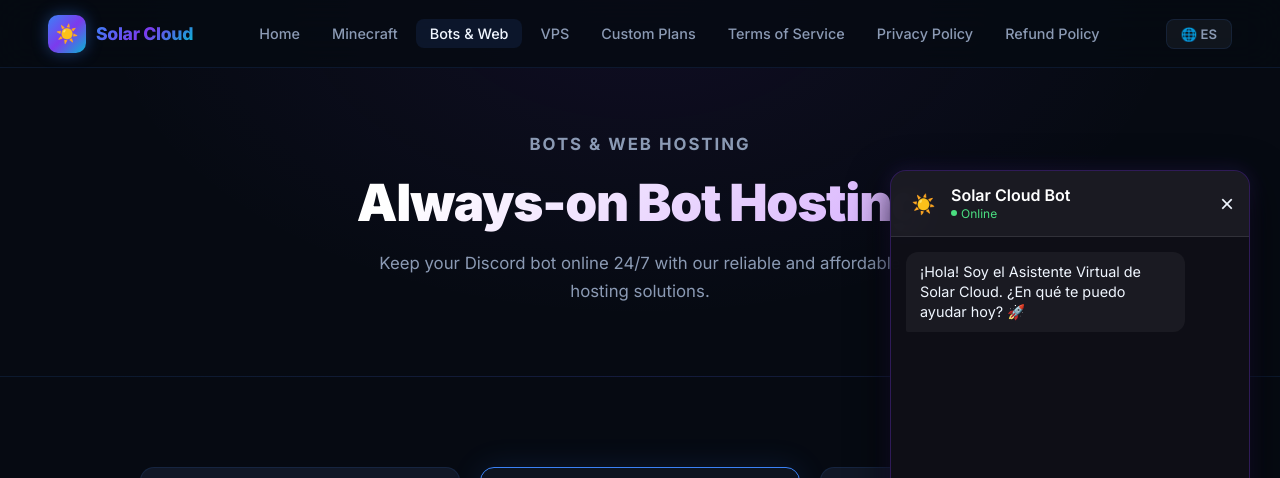
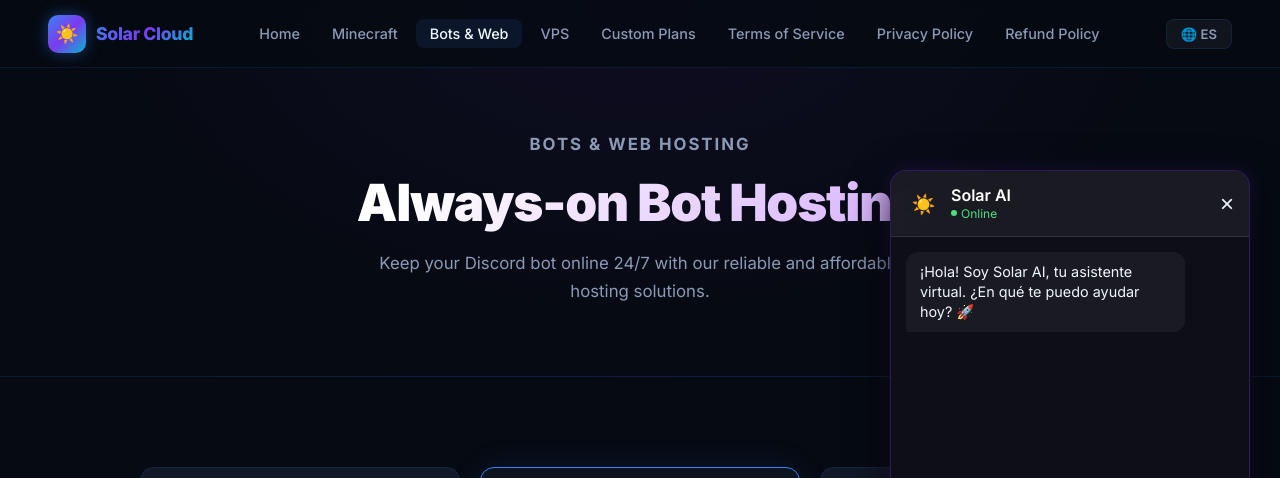
Before and after one commit to solarhostingss-source/solarcloud-web, a plain HTML site: page bots.html in a window 1280 px wide. Both pictures are taken after a click on the button "Open Chat". Shown: the top 478 px of the page. Drawn offline with Linux system fonts and the light colour scheme.

Commit message:
Change name to Solar AI

```diff
--- a/bots.html
+++ b/bots.html
@@ -206,7 +206,7 @@
                 <div class="sc-assistant-title-container">
                     <div class="sc-assistant-avatar">☀️</div>
                     <div>
-                        <h3 class="sc-assistant-title">Solar Cloud Bot</h3>
+                        <h3 class="sc-assistant-title">Solar AI</h3>
                         <div class="sc-assistant-status">Online</div>
                     </div>
                 </div>
@@ -214,10 +214,10 @@
             </div>
             <div class="sc-assistant-messages" id="sc-assistant-messages">
                 <div class="sc-assistant-msg bot">
-                    <p>¡Hola! Soy el Asistente Virtual de Solar Cloud. ¿En qué te puedo ayudar hoy? 🚀</p>
+                    <p>¡Hola! Soy Solar AI, tu asistente virtual. ¿En qué te puedo ayudar hoy? 🚀</p>
                 </div>
             </div>
-            <div class="sc-assistant-typing" id="sc-assistant-typing">Solar Cloud está escribiendo...</div>
+            <div class="sc-assistant-typing" id="sc-assistant-typing">Solar AI está escribiendo...</div>
             <div class="sc-assistant-input-area">
                 <input type="text" id="sc-assistant-input" class="sc-assistant-input" placeholder="Escribe tu mensaje..." autocomplete="off">
                 <button id="sc-assistant-send-btn" class="sc-assistant-send-btn" aria-label="Enviar">
```
Also changed, not shown: custom.html (+3 -3 lines), index.html (+3 -3 lines), minecraft.html (+3 -3 lines), privacidad.html (+3 -3 lines), reembolsos.html (+3 -3 lines), terminos.html (+3 -3 lines), vps.html (+3 -3 lines).
